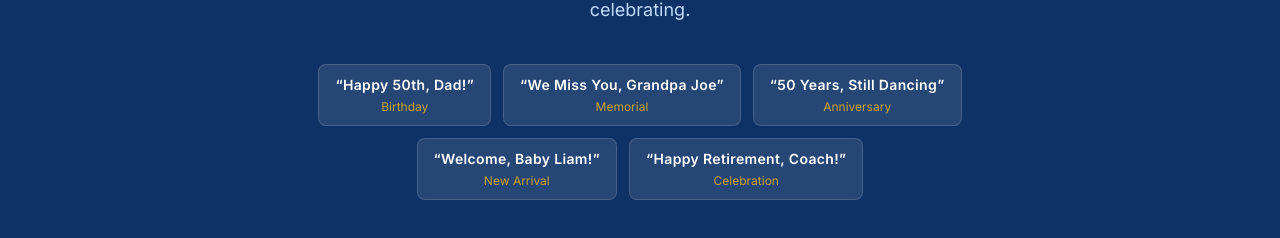
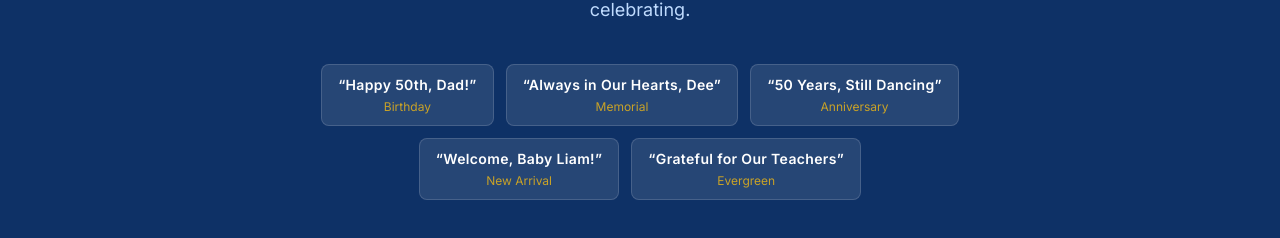
Before and after one commit to JondestinACF/acf-buy-a-day, a Next.js app: page / in a window 1280 px wide. Shown: the part 476-714 px from the top of the page. Built offline with nearby package versions, Linux system fonts and the light colour scheme; no server answers; the database is empty.

Commit message:
Update example dedications: new memorial and evergreen entries
Co-Authored-By: Claude Opus 4.6 <noreply@anthropic.com>

```diff
--- a/src/app/page.tsx
+++ b/src/app/page.tsx
@@ -81,10 +81,10 @@ export default function HomePage() {
           <div className="flex flex-wrap justify-center gap-3 mb-10">
             {[
               { text: 'Happy 50th, Dad!', label: 'Birthday' },
-              { text: 'We Miss You, Grandpa Joe', label: 'Memorial' },
+              { text: 'Always in Our Hearts, Dee', label: 'Memorial' },
               { text: '50 Years, Still Dancing', label: 'Anniversary' },
               { text: 'Welcome, Baby Liam!', label: 'New Arrival' },
-              { text: 'Happy Retirement, Coach!', label: 'Celebration' },
+              { text: 'Grateful for Our Teachers', label: 'Evergreen' },
             ].map((ex) => (
               <div key={ex.text} className="bg-white/10 border border-white/15 rounded-lg px-4 py-2.5 text-center">
                 <p className="text-white font-semibold text-sm tracking-wide">&ldquo;{ex.text}&rdquo;</p>
```
